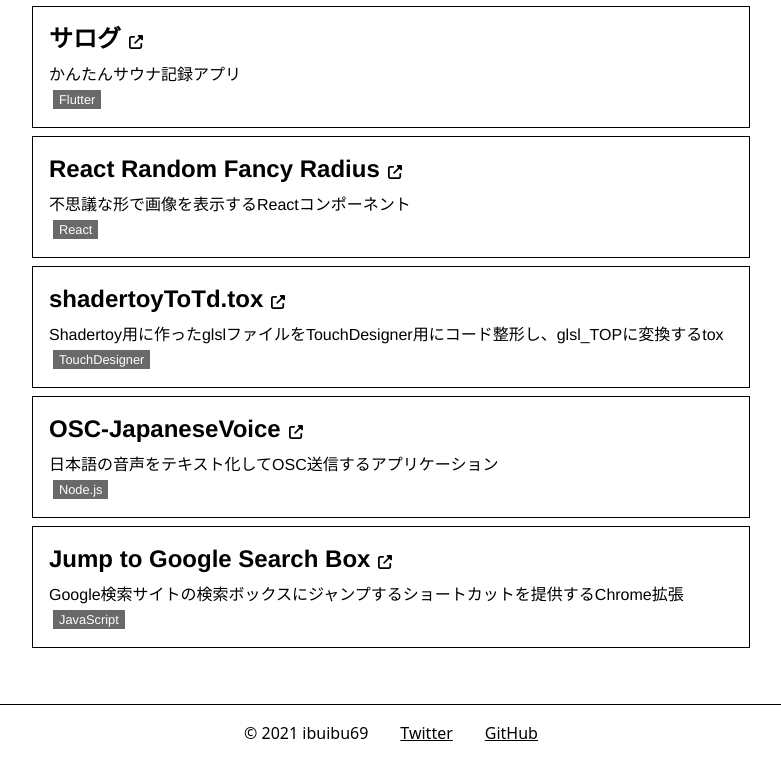
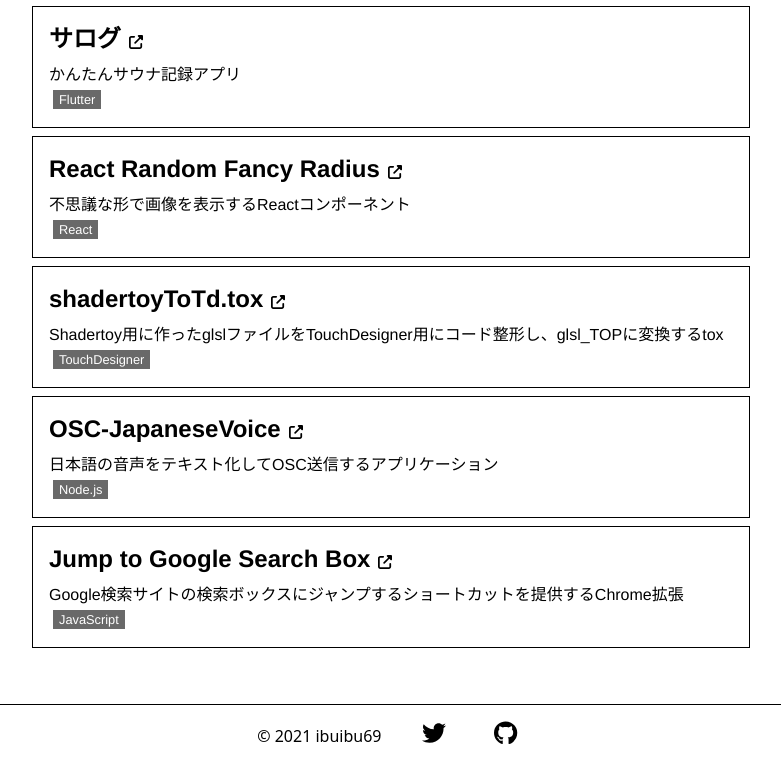
Before and after one commit to ibuibu/ibulog, a Next.js app: page /works in a window 1280 px wide. Shown: the part 542-1306 px from the top of the page, without its empty margins (249-1030 px from the left). Built offline with nearby package versions, Linux system fonts and the light colour scheme; no server answers.

Commit message:
Add twitter and github icon

```diff
--- a/package.json
+++ b/package.json
@@ -10,6 +10,7 @@
   },
   "dependencies": {
     "@fortawesome/fontawesome-svg-core": "^6.2.0",
+    "@fortawesome/free-brands-svg-icons": "^6.2.0",
     "@fortawesome/free-solid-svg-icons": "^6.2.0",
     "@fortawesome/react-fontawesome": "^0.2.0",
     "fs": "^0.0.1-security",
--- a/src/components/layout.tsx
+++ b/src/components/layout.tsx
@@ -1,3 +1,5 @@
+import { faTwitter, faGithub } from "@fortawesome/free-brands-svg-icons";
+import { FontAwesomeIcon } from "@fortawesome/react-fontawesome";
 import Head from "next/head";
 import Link from "next/link";
 import { useRouter } from "next/router";
@@ -59,17 +61,17 @@
           target="_blank"
           href="https://twitter.com/ibuibu69"
           rel="noopener noreferrer"
-          className="m-4 hover:text-white underline hover:bg-purple-600"
+          className=" m-4"
         >
-          Twitter
+          <FontAwesomeIcon icon={faTwitter} className="mx-2 text-2xl" />
         </a>
         <a
           target="_blank"
           href="https://github.com/ibuibu"
           rel="noopener noreferrer"
-          className="m-4 hover:text-white underline hover:bg-purple-600"
+          className=" m-4"
         >
-          GitHub
+          <FontAwesomeIcon icon={faGithub} className="mx-2 text-2xl" />
         </a>
       </footer>
     </div>
--- a/src/pages/index.tsx
+++ b/src/pages/index.tsx
@@ -82,7 +82,10 @@
           <p className="my-1 text-xs text-my-gray">{date}</p>
           {tags.map((tag) => {
             return (
-              <small key={tag} className="py-0.5 px-1.5 mx-1 text-white bg-my-gray">
+              <small
+                key={tag}
+                className="py-0.5 px-1.5 mx-1 text-white bg-my-gray"
+              >
                 {tag}
               </small>
             );
```
Also changed, not shown: 1 other file (tests, documents, lock files or other folders).
